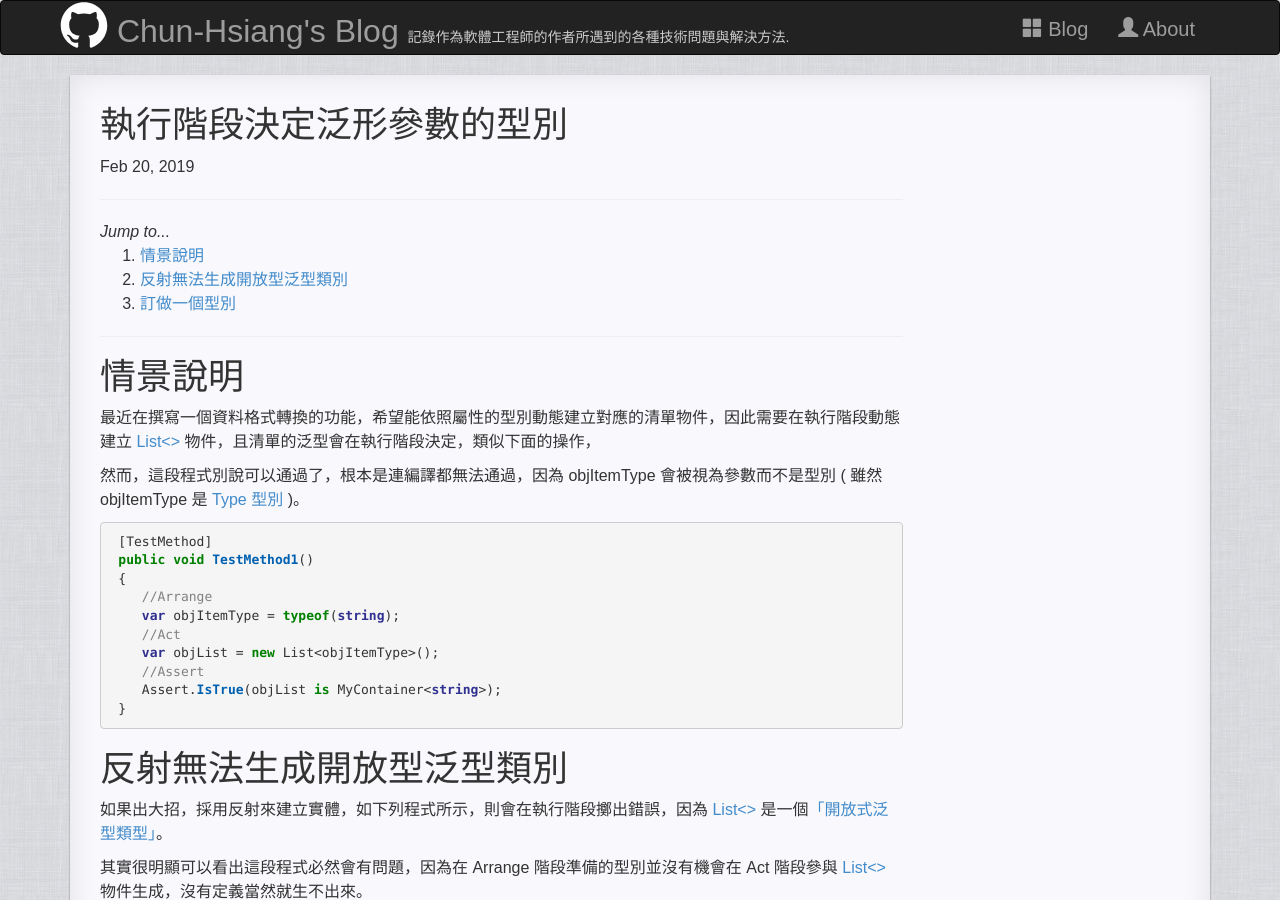
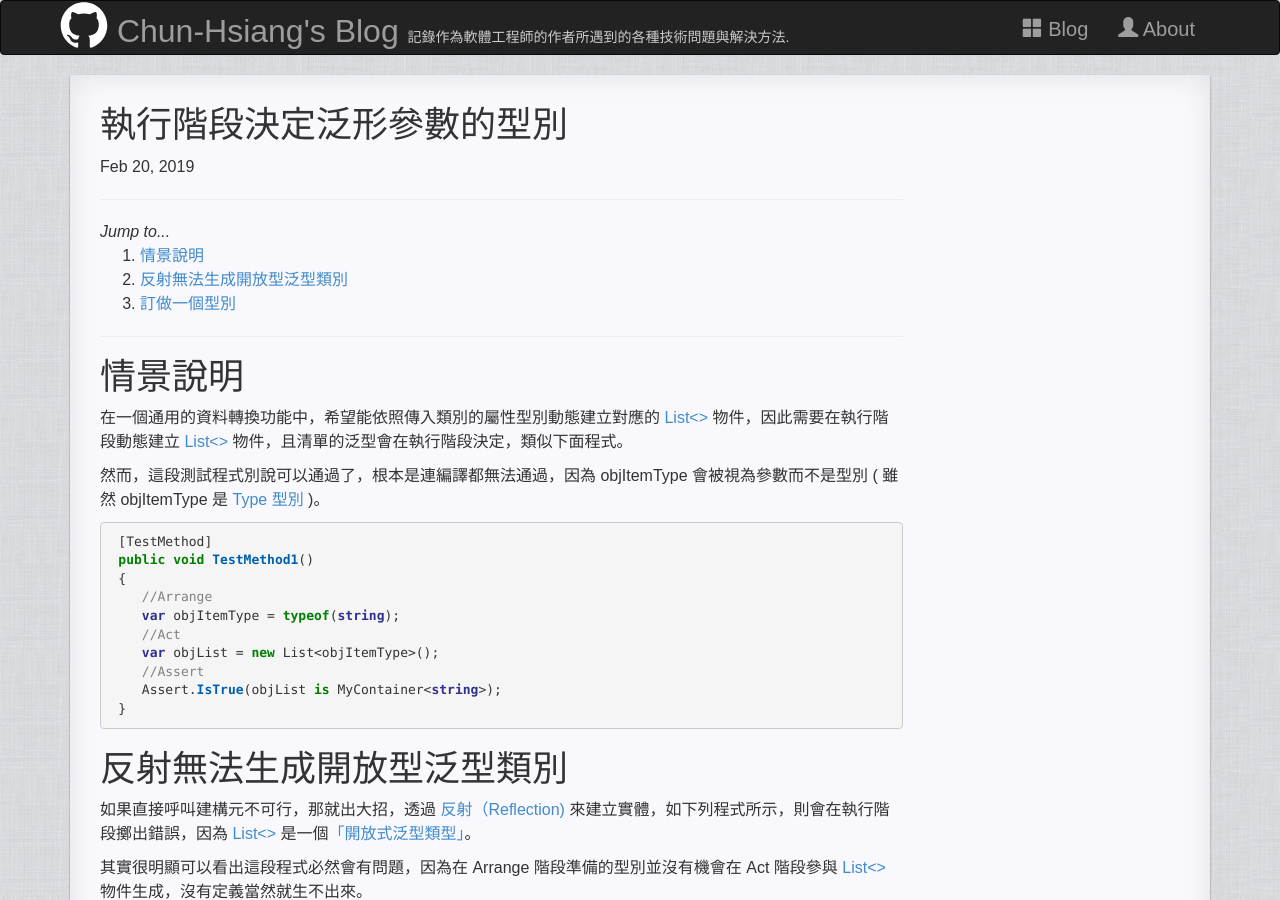
Before and after one commit to No129/No129.github.io, a Jekyll site: the page built from _posts/Weekly/2019-02-20-[Weekly]-10-2019.md, in a window 1280 px wide and 900 px high. Built offline with Jekyll 4.4.1, drawn with Linux system fonts in a browser that asks for light colours; nearby versions of some CDN libraries.

Commit message:
update 10-2019

````diff
--- a/_posts/Weekly/2019-02-20-[Weekly]-10-2019.md
+++ b/_posts/Weekly/2019-02-20-[Weekly]-10-2019.md
@@ -9,9 +9,9 @@ last_modified_at: 2019-02-20 23:59:59 UTC+8
 
 # 情景說明
 
- 最近在撰寫一個資料格式轉換的功能，希望能依照屬性的型別動態建立對應的清單物件，因此需要在執行階段動態建立 [List<>][List<>] 物件，且清單的泛型會在執行階段決定，類似下面的操作，
+ 在一個通用的資料轉換功能中，希望能依照傳入類別的屬性型別動態建立對應的 [List<>][List<>] 物件，因此需要在執行階段動態建立 [List<>][List<>] 物件，且清單的泛型會在執行階段決定，類似下面程式。
 
- 然而，這段程式別說可以通過了，根本是連編譯都無法通過，因為 objItemType 會被視為參數而不是型別 ( 雖然 objItemType 是 [Type 型別][Type] )。
+ 然而，這段測試程式別說可以通過了，根本是連編譯都無法通過，因為 objItemType 會被視為參數而不是型別 ( 雖然 objItemType 是 [Type 型別][Type] )。
 
  ```csharp
  [TestMethod]
@@ -25,9 +25,10 @@ last_modified_at: 2019-02-20 23:59:59 UTC+8
     Assert.IsTrue(objList is MyContainer<string>);
  }
  ```
+
 # 反射無法生成開放型泛型類別
 
- 如果出大招，採用反射來建立實體，如下列程式所示，則會在執行階段擲出錯誤，因為 [List<>][List<>] 是一個[「開放式泛型類型」][2]。
+ 如果直接呼叫建構元不可行，那就出大招，透過 [反射（Reflection)][Reflection] 來建立實體，如下列程式所示，則會在執行階段擲出錯誤，因為 [List<>][List<>] 是一個[「開放式泛型類型」][2]。
 
  其實很明顯可以看出這段程式必然會有問題，因為在 Arrange 階段準備的型別並沒有機會在 Act 階段參與 [List<>][List<>] 物件生成，沒有定義當然就生不出來。
 
@@ -66,6 +67,7 @@ last_modified_at: 2019-02-20 23:59:59 UTC+8
  }
  ```
 
+[Reflection]:https://docs.microsoft.com/zh-tw/dotnet/csharp/programming-guide/concepts/reflection "反映"
 
 [List<>]:https://docs.microsoft.com/zh-tw/dotnet/api/system.collections.generic.list-1?view=netframework-4.7.2 "List<T>"
 
````
